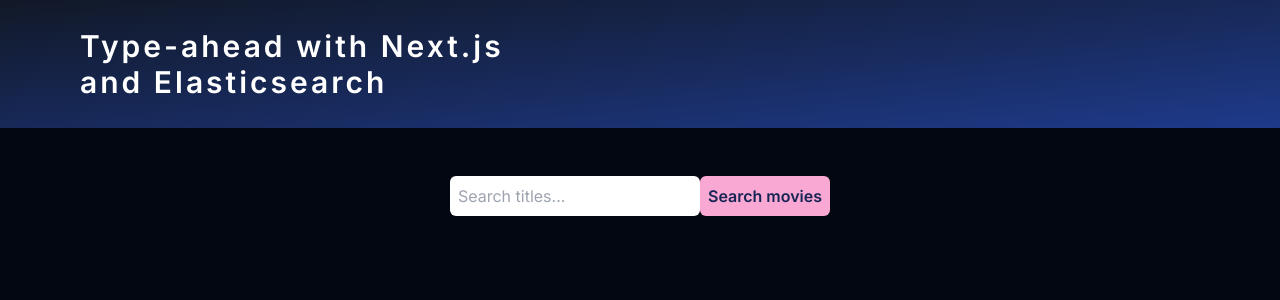
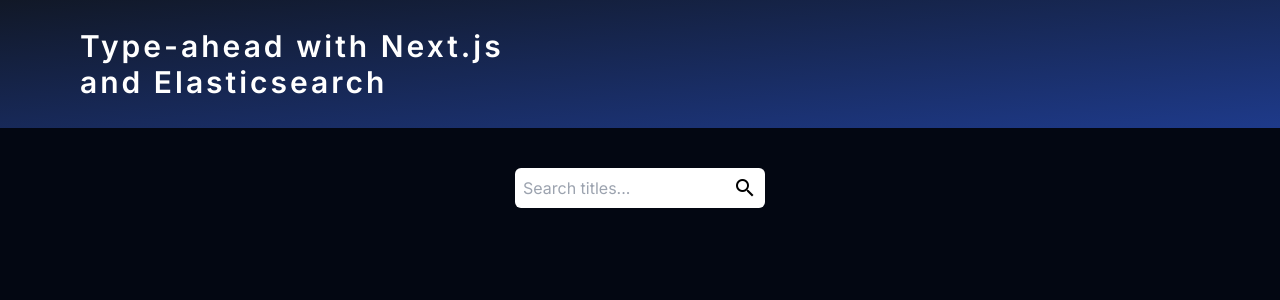
Before and after one commit to DanielW720/type-ahead-nextjs-elasticsearch, a Next.js app: page / in a window 1280 px wide. Shown: the top 300 px of the page. Built offline with nearby package versions, Linux system fonts and the light colour scheme.

Commit message:
Search icon

```diff
--- a/package.json
+++ b/package.json
@@ -15,6 +15,7 @@
     "autoprefixer": "10.4.14",
     "eslint": "8.43.0",
     "eslint-config-next": "13.4.6",
+    "material-icons": "^1.13.8",
     "next": "13.4.6",
     "postcss": "8.4.24",
     "react": "18.2.0",
--- a/src/app/SearchMovieForm.tsx
+++ b/src/app/SearchMovieForm.tsx
@@ -1,7 +1,8 @@
 "use client";
 
-import { Movie, MovieSearchResponse } from "./types/movie";
+import { MovieSearchResponse } from "./types/movie";
 import { useForm, SubmitHandler } from "react-hook-form";
+import "material-icons/iconfont/filled.css";
 
 type Inputs = {
   query: string;
@@ -35,17 +36,19 @@
 
   return (
     <div>
-      <form onSubmit={handleSubmit(onSubmit)}>
+      <form
+        onSubmit={handleSubmit(onSubmit)}
+        className="relative"
+        autoComplete="off"
+      >
         <input
           placeholder="Search titles..."
           {...register("query")}
-          className="rounded-md p-2 text-black"
+          className="rounded-md p-2 text-black outline-none"
         />
-        <input
-          type="submit"
-          value={"Search movies"}
-          className="mt-2 w-fit cursor-pointer rounded-md bg-pink-300 px-2 py-2 font-semibold text-blue-950"
-        />
+        <button type="submit" className="absolute right-2 top-2 block h-fit">
+          <span className="material-icons text-black">search</span>
+        </button>
       </form>
     </div>
   );
--- a/src/app/SearchMovies.tsx
+++ b/src/app/SearchMovies.tsx
@@ -1,7 +1,7 @@
 "use client";
 
 import React, { useState } from "react";
-import { Movie, MovieSearchResponse } from "./types/movie";
+import { MovieSearchResponse } from "./types/movie";
 import { SearchMoviesForm } from "./SearchMovieForm";
 
 export const SearchMovies = () => {
@@ -10,6 +10,7 @@
     response: MovieSearchResponse;
   } | null>(null);
 
+  // Used in two places
   const searchMoviesForm = (
     <SearchMoviesForm
       setSearchResponse={setSearchResponse}
@@ -50,15 +51,12 @@
         {searchResponse.response.hits.movies.map((movie) => (
           <li
             key={movie.id}
-            className="my-2 rounded-sm border-l-4 border-blue-400 bg-pink-300 px-4 py-2 text-lg font-semibold text-blue-950"
+            className="my-2 cursor-pointer rounded-sm border-l-4 border-blue-400 bg-pink-300 px-4 py-2 text-lg font-semibold text-blue-950"
+            onClick={() => {
+              window.open(`https://google.com/search?q=${movie.title} movie`);
+            }}
           >
-            <button
-              onClick={() => {
-                window.open(`https://google.com/search?q=${movie.title} movie`);
-              }}
-            >
-              <span>{movie.highlight}</span>
-            </button>
+            <span>{movie.highlight}</span>
           </li>
         ))}
       </ul>
```
Also changed, not shown: 1 other file (tests, documents, lock files or other folders).
